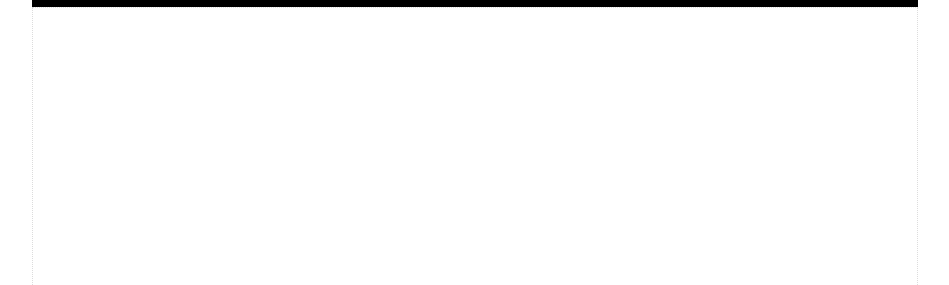
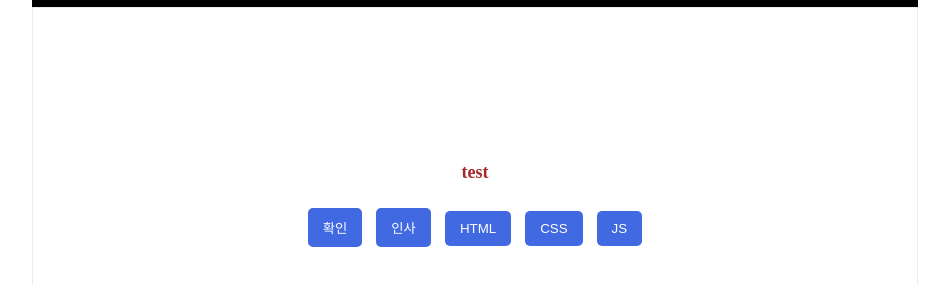
Before and after one commit to pnumin/kd01_html, a plain HTML site: page 04/04.html in a window 1280 px wide. Shown: the part 113-398 px from the top of the page, without its empty margins (165-1114 px from the left). Drawn offline with Linux system fonts and the light colour scheme.

Commit message:
JS기초

```diff
--- a/04/04.html
+++ b/04/04.html
@@ -13,6 +13,9 @@
   <link rel="stylesheet" type="text/css" href="../index.css">
   <link rel="stylesheet" type="text/css" href="../js.css">
   <title>KD01 JS</title>
+
+  <!-- 외부 자바스크립트 -->
+  <script src="./04.js"></script>
 </head>
 
 <body>
@@ -22,9 +25,17 @@
       <a href="../index.html"><i class="fa-solid fa-house"></i></a>
     </header>
     <section>
-
+      <div id="msg">test</div>
+      <div>
+        <button onclick="hello();">확인</button>
+        <button onclick="hello2();">인사</button>
+        <button onclick="myHello('HTML');">HTML</button>
+        <button onclick="myHello('CSS');">CSS</button>
+        <button onclick="myHello('JavaScript');">JS</button>
+      </div>
     </section>
   </main>
+
 </body>
 
 </html>
--- /dev/null
+++ b/04/04.js
@@ -0,0 +1,16 @@
+// 기본함수
+function hello() {
+  alert("Hello JS!!") ;
+}
+
+// 화살표함수
+const hello2 = () => {
+  alert("Hello2 JS!!") ;
+}
+
+//매개변수 사용
+const myHello = (msg) => {
+  // alert("Hello " + msg + "!!") ;
+
+  document.getElementById("msg").innerHTML = "Hello <span>" + msg + "</span>!!" ;
+}
--- a/js.css
+++ b/js.css
@@ -25,6 +25,11 @@ section {
   width : 90% ;
   height: 400px;
   border: 1px dotted gainsboro;
+
+  display: flex;
+  flex-direction: column;
+  justify-content: center;
+  align-items: center;
 }
 
 header > a {
@@ -38,3 +43,34 @@ header > a {
 header > a:link, header > a:visited, header > a:hover {
   color : white;
 }
+
+button {
+  display: inline-flex;
+  justify-content: center;
+  align-items: center;
+  padding: 10px 15px;
+  margin: 5px;
+
+  background-color: royalblue;
+  color: white;
+  border: none;
+  border-radius: 5px;
+}
+
+button:hover {
+  background-color:brown;
+  color: white;
+}
+
+#msg {
+  margin-bottom: 20px;
+  font-size: large;
+  font-weight: bold;
+  color: brown;
+}
+
+#msg > span {
+  font-size: xx-large;
+  font-weight: bold;
+  color: blueviolet;
+}
```
